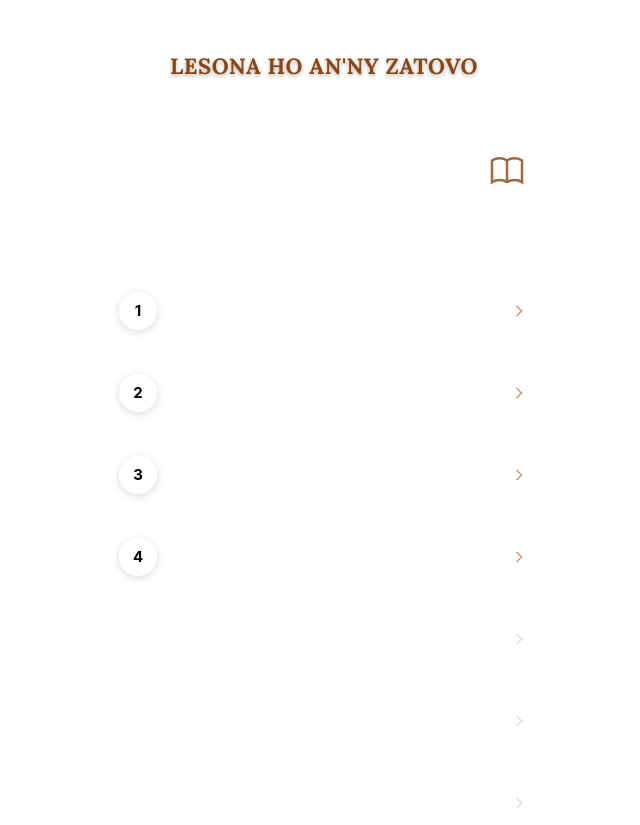
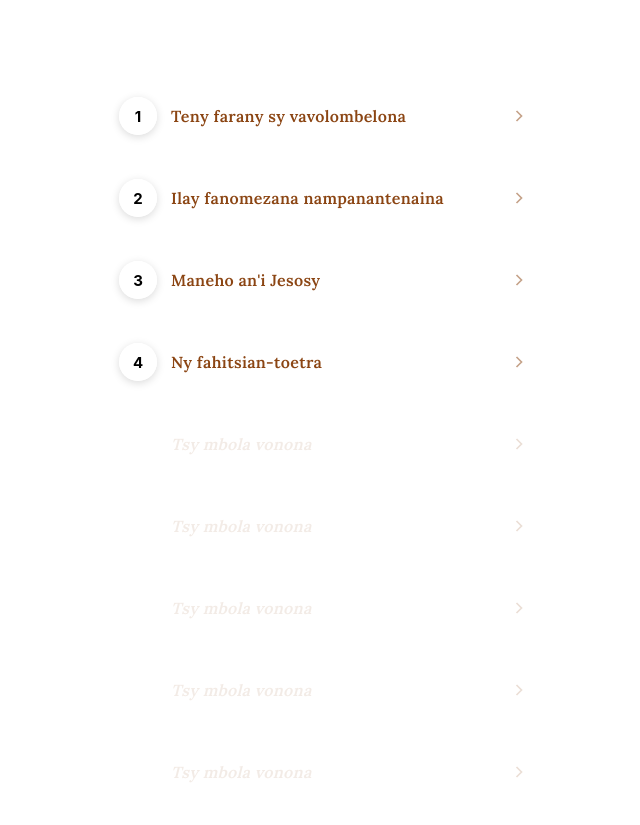
Before and after one commit to AndilanaSudLesona/LE-ON-, a plain HTML site: page Zatovo/index.html in a window 1280 px wide. Shown: the top 825 px of the page, without its empty margins (316-956 px from the left). Drawn offline with Linux system fonts and the light colour scheme.

Commit message:
Update index.html
Ok e

```diff
--- a/Zatovo/index.html
+++ b/Zatovo/index.html
@@ -29,7 +29,7 @@
         .container {
             max-width: 100%;
             min-height: 100vh;
-            padding: 20px 16px 80px;
+            padding: 16px 16px 80px; /* Reduced padding since header removed */
         }
 
         .header {
@@ -174,7 +174,7 @@
         .lesson-title {
             font-size: 16px;
             font-weight: 600;
-            color: #ffffff; /* White for visibility */
+            color: #8B4513; /* Brown color for lesson titles */
             font-family: 'Lora', serif;
             letter-spacing: 0.3px;
             line-height: 1.4;
@@ -182,7 +182,7 @@
         }
 
         .lesson-item.disabled .lesson-title {
-            color: rgba(255, 255, 255, 0.3);
+            color: rgba(139, 69, 19, 0.3); /* Brown with low opacity */
             font-style: italic;
         }
 
@@ -242,21 +242,6 @@
 </head>
 <body>
     <div class="container">
-        <div class="header">
-            <h1 class="main-title">LESONA HO AN'NY ZATOVO</h1>
-        </div>
-
-        <div class="intro-section">
-            <a href="introduction.html" class="intro-link">
-                <div class="intro-content">
-                    <div class="intro-label"></div>
-                    <div class="intro-title">Fampidirana</div>
-                </div>
-                <svg class="intro-icon" viewBox="0 0 24 24" fill="none" stroke="#8B4513" stroke-width="1.5">
-                    <path d="M12 6.253v13m0-13C10.832 5.477 9.246 5 7.5 5S4.168 5.477 3 6.253v13C4.168 18.477 5.754 18 7.5 18s3.332.477 4.5 1.253m0-13C13.168 5.477 14.754 5 16.5 5c1.746 0 3.332.477 4.5 1.253v13C19.832 18.477 18.246 18 16.5 18c-1.746 0-3.332.477-4.5 1.253"/>
-                </svg>
-            </a>
-        </div>
 
         <div class="section-title">Lesona 1-13</div>
 
```
